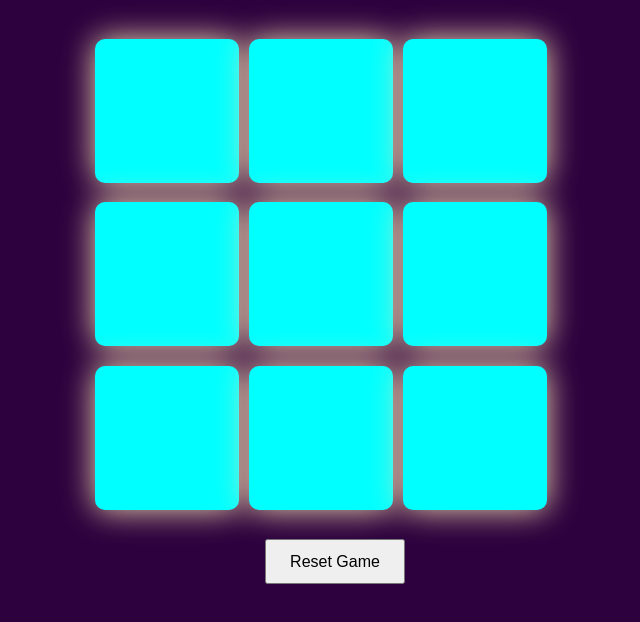
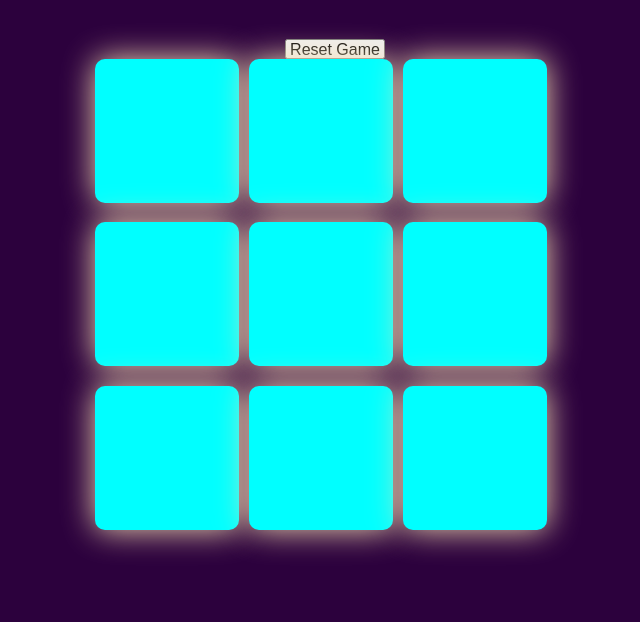
Before and after one commit to bhushansable/TIC-TAC-TOE, a plain HTML site: page index.html in a window 1280 px wide. Shown: the part 38-660 px from the top of the page, without its empty margins (305-945 px from the left). Drawn offline with Linux system fonts and the light colour scheme.

Commit message:
Refactor reset button layout and adjust styling for improved UI

```diff
--- a/index.html
+++ b/index.html
@@ -8,6 +8,10 @@
 </head>
 <body>
     <h1>Tic-Tac-Toe</h1>
+    <div id="reset-box">
+     <button id="reset">Reset Game</button>
+     </div>
+
     <div id="main">
         <div class="container">
         <button class="btn"></button>
@@ -21,9 +25,6 @@
         <button class="btn"></button>
         </div>
     </div>
-     <div id="reset-box">
-     <button id="reset">Reset Game</button>
-     </div>
 
     <div class="hidden" id="play-again"><button id="play">play-again</button></div>
     <div id="winner-box"><div id="winner"><h2></h2></div></div>
--- a/style.css
+++ b/style.css
@@ -68,12 +68,12 @@ h1{
 #reset-box {
   display: flex;
   justify-content: center;
-  margin-top: 20px;
+
 }
 
 #reset {
-  height: 45px;
-  width: 140px;
+  height: 20px;
+  width: 100px;
   font-size: 1rem;
   cursor: pointer;
 }
```
